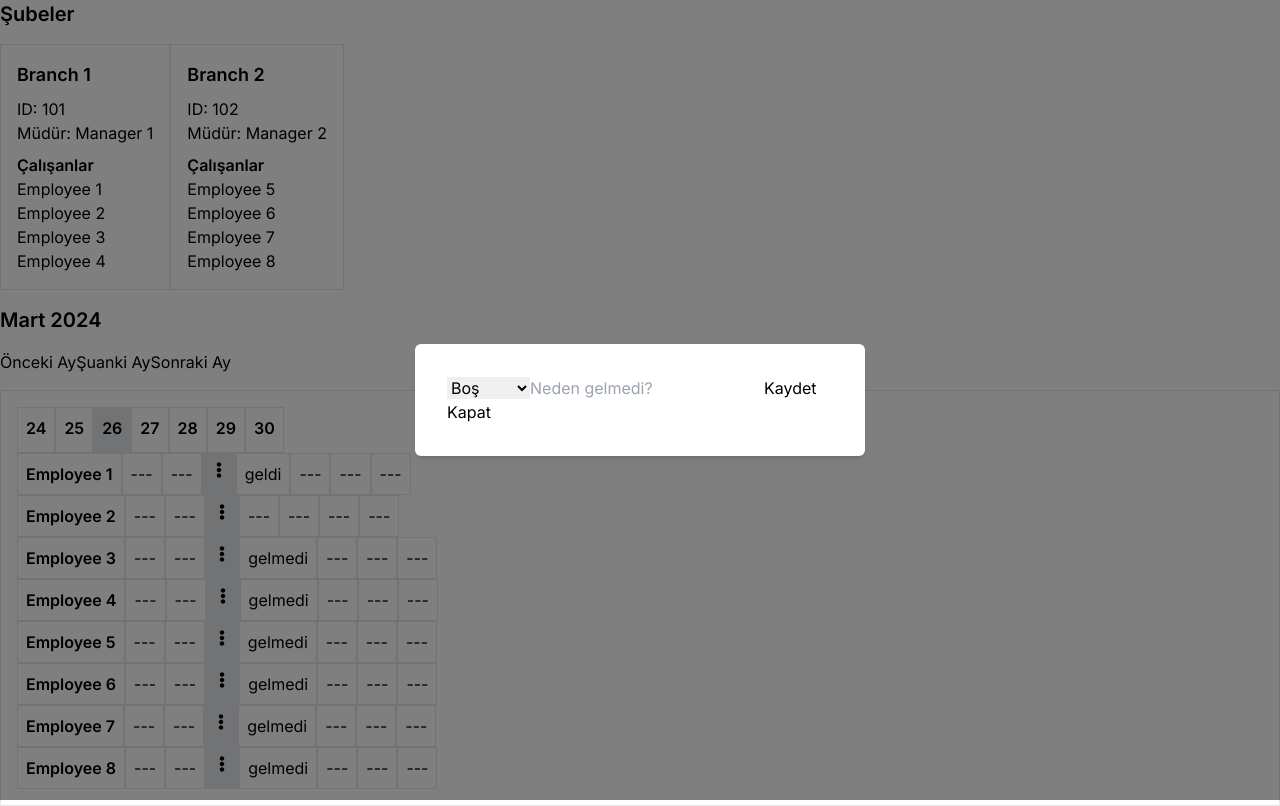
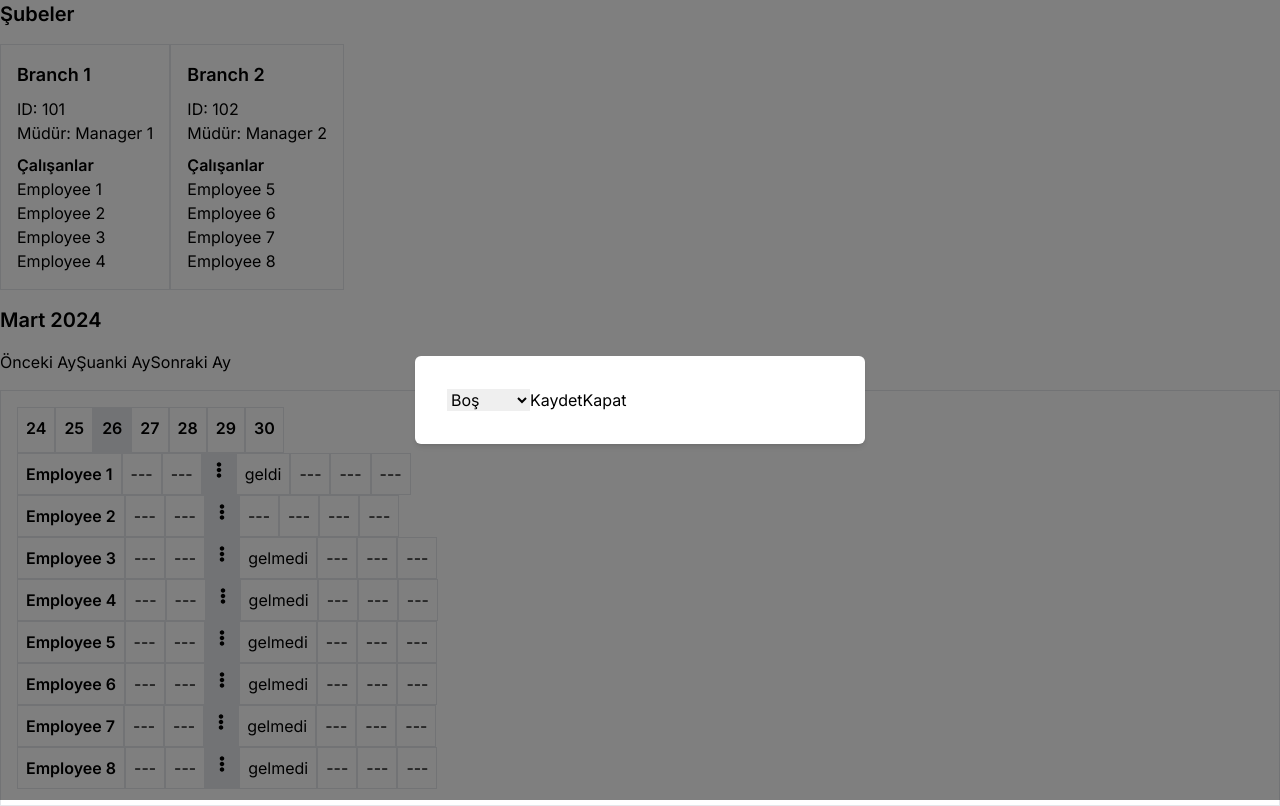
Before and after one commit to gokcetasci/Employee-Attendance-Tracker-Project, a Next.js app: page /admin in a window 1280 px wide. Both pictures are taken after a click on the icon 218 px from the left and 470 px from the top of the page. Built offline with nearby package versions, Linux system fonts and the light colour scheme.

Commit message:
Added why it didn't come input to be visible only when the didn't come option is selected

```diff
--- a/components/popup/index.js
+++ b/components/popup/index.js
@@ -19,6 +19,7 @@ const validate = (values) => {
 
 const Popup = ({ handleSave, handleClose }) => (
   <Formik initialValues={initialValues} validate={validate} onSubmit={handleSave}>
+    {({ values }) => (
       <Form>
         <div className="fixed inset-0 flex items-center justify-center bg-black bg-opacity-50">
           <div className="relative bg-white p-4 sm:p-8 rounded-md shadow-md w-[340px] sm:w-[400px] md:w-[450px]">
@@ -29,14 +30,21 @@ const Popup = ({ handleSave, handleClose }) => (
               <option value="İzinli">İzinli</option>
             </Field>
             <ErrorMessage name="status" component="div" className="text-red-500" />
+            {values.status === "Gelmedi" && ( // Sadece "Gelmedi" seçeneği seçildiğinde görünsün
+              <>
                 <Field type="text" name="explanation" placeholder="Neden gelmedi?" />
                 <ErrorMessage name="explanation" component="div" className="text-red-500" />
+              </>
+            )}
             <button type="submit">Kaydet</button>
             <button type="button" onClick={handleClose}>Kapat</button>
           </div>
         </div>
       </Form>
+    )}
   </Formik>
 );
 
+
+
 export default Popup;
```
Lines whose indentation alone changed are shown as unchanged.
